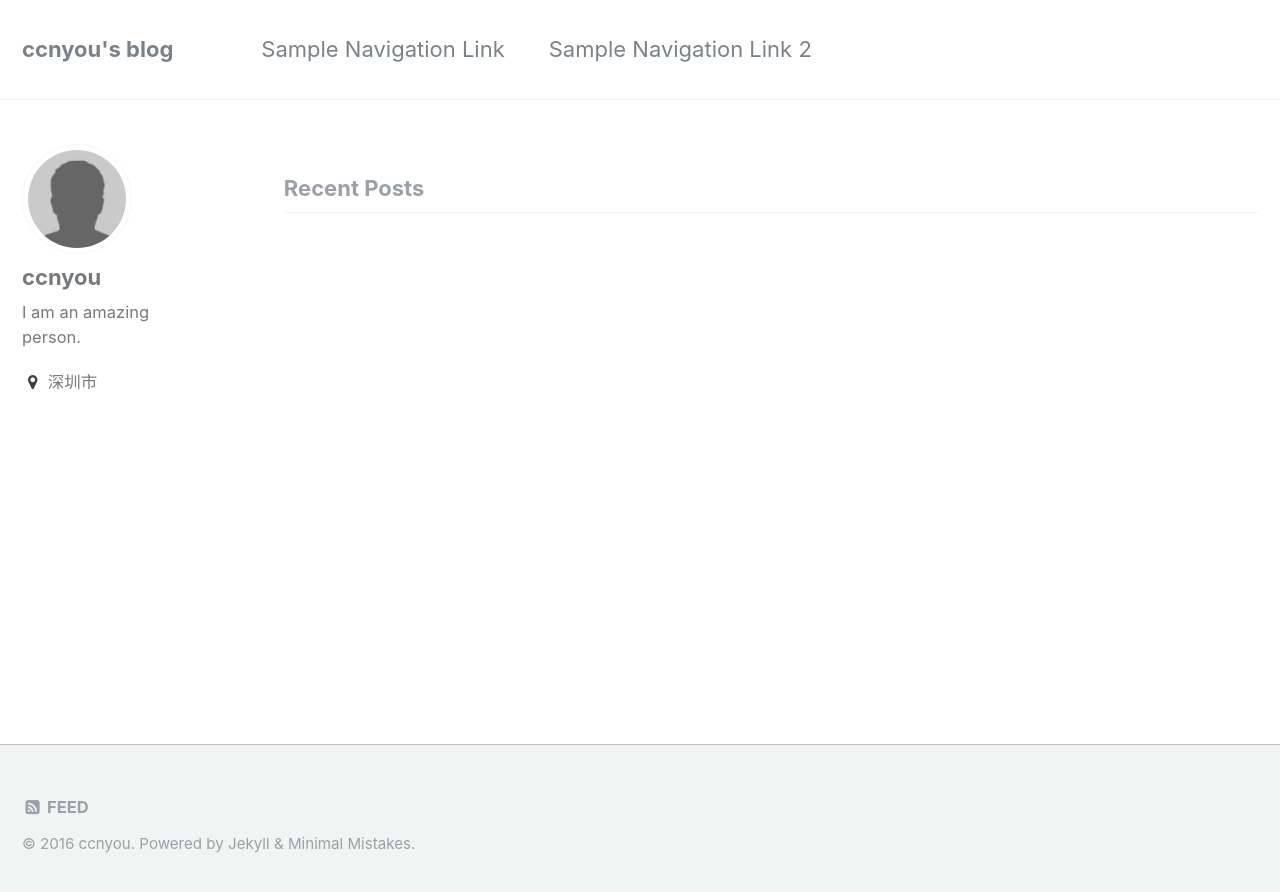
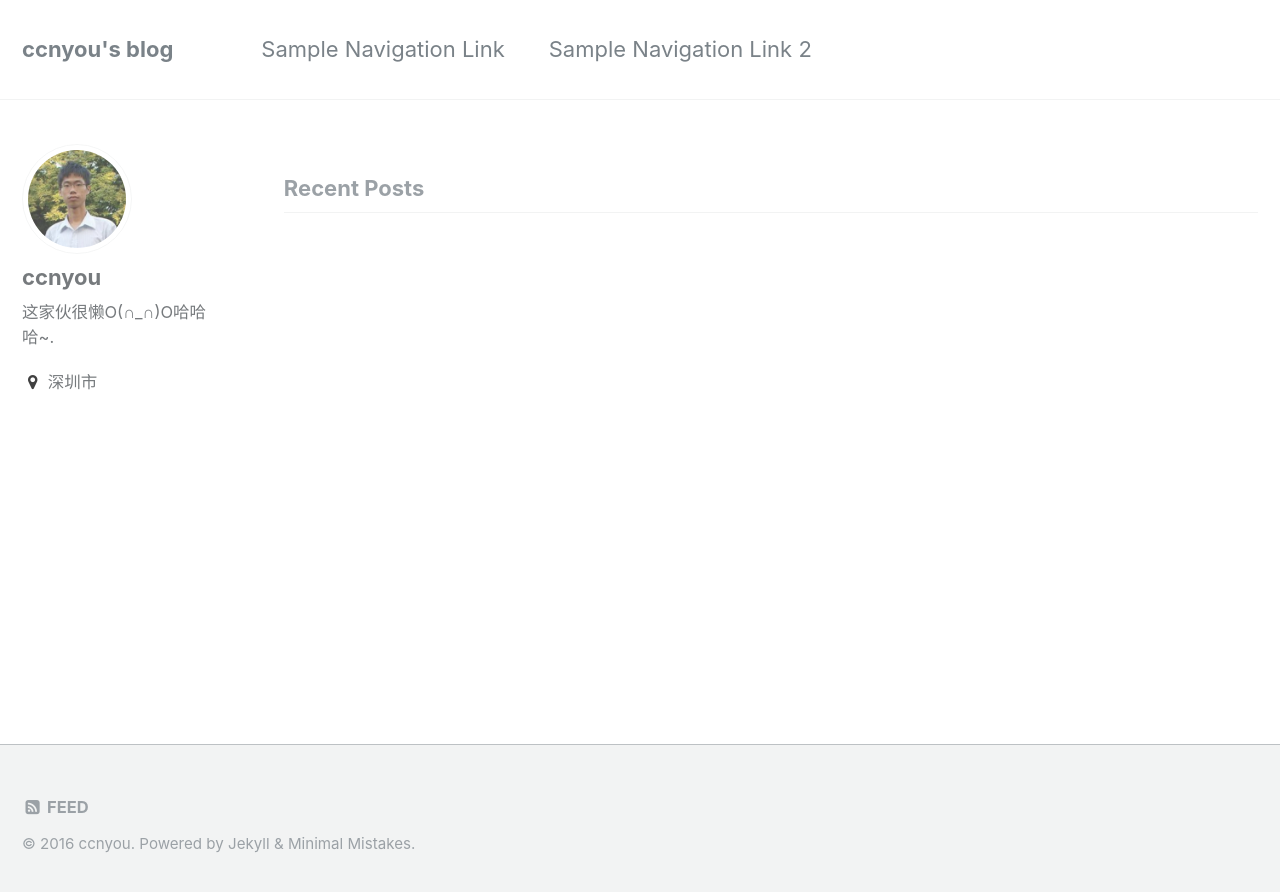
Before and after one commit to ccnyou/ccnyou.github.com, a Jekyll site: the page built from index.html, in a window 1280 px wide. Shown: the top 892 px of the page. Built offline with Jekyll 4.4.1, drawn with Linux system fonts in a browser that asks for light colours; the list of posts is cut into pages by our own code.

Commit message:
* 简介修改

```diff
--- a/_config.yml
+++ b/_config.yml
@@ -10,7 +10,7 @@ locale                   : "zh_CN"
 title                    : "ccnyou's blog"
 title_separator          : "-"
 name                     : "ccnyou"
-description              : "An amazing website."
+description              : "ccnyou's blog"
 url                      : # the base hostname & protocol for your site e.g. "https://mmistakes.github.io"
 baseurl                  : # the subpath of your site, e.g. "/blog"
 repository               : # GitHub username/repo-name e.g. "mmistakes/minimal-mistakes"
@@ -78,8 +78,8 @@ analytics:
 # Site Author
 author:
   name             : "ccnyou"
-  avatar           : "bio-photo.jpg"
-  bio              : "I am an amazing person."
+  avatar           : "avatar-photo.jpg"
+  bio              : "这家伙很懒O(∩_∩)O哈哈哈~."
   location         : "深圳市"
   email            :
   uri              :
```
Also changed, not shown: images/avatar-photo.jpg (added), 3 other files.
